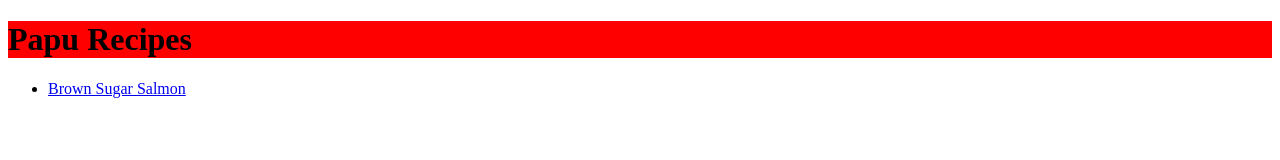
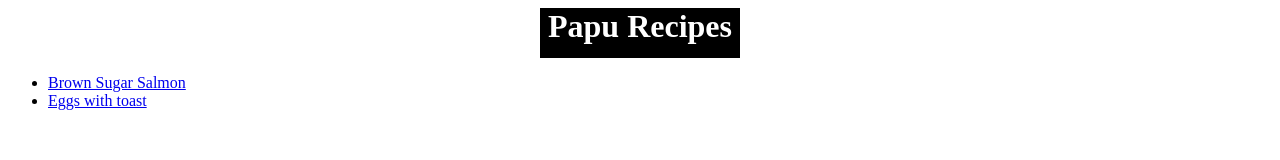
Before and after one commit to Revey/odin-recipes, a plain HTML site: page index.html in a window 1280 px wide. Drawn offline with Linux system fonts and the light colour scheme.

Commit message:
Added another foot item to the list, centered the title and changed background color from red to black and changed the text color from black to white

```diff
--- a/index.html
+++ b/index.html
@@ -7,9 +7,12 @@
     <link rel="stylesheet" href="styles.css">
 </head>
 <body>
-    <h1 class="title">Papu Recipes</h1>
-<ul>
+    <div>
+        <h1 class="title">Papu Recipes</h1>
+    </div>
+<ul class="items">
     <li><a href="recipes/brown-sugar-salmon.html">Brown Sugar Salmon</a></li>
+    <li><a href="recipes/eggs_with_toast.html">Eggs with toast</a></li>
 </ul>
 </body>
 </html>
--- a/styles.css
+++ b/styles.css
@@ -1,3 +1,13 @@
+/*
+*{
+    outline: 2px solid red;
+}
+*/
 .title{
-    background-color: red;
+    background-color: black;
+    text-align: center;
+    width: 200px;
+    height: 50px;
+    margin: auto;
+    color: white;
 }
```
Also changed, not shown: recipes/eggs_with_toast.html (added, +12 -0 lines).
